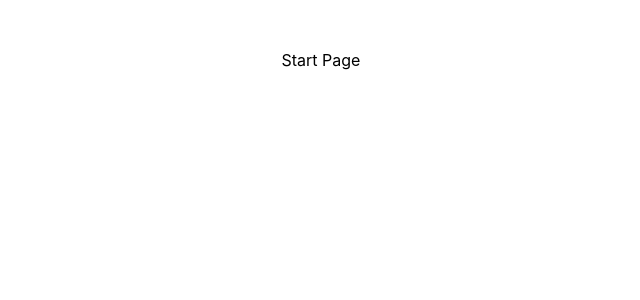
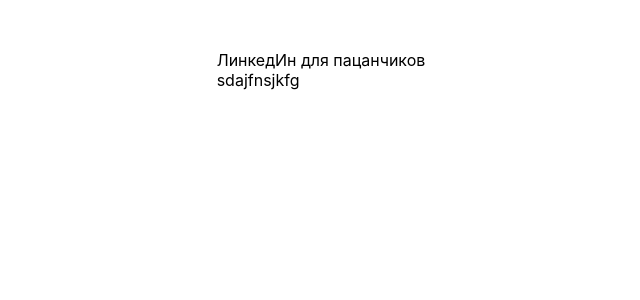
Before and after one commit to Slameich-web/ru_linked_in, a React (Vite) app in the folder client/: page /start_page in a window 1280 px wide. Shown: the top 300 px of the page, without its empty margins (319-959 px from the left). Built offline with nearby package versions, Linux system fonts and the light colour scheme.

Commit message:
first commit

```diff
--- a/client/src/pages/StartPage/index.tsx
+++ b/client/src/pages/StartPage/index.tsx
@@ -1,4 +1,9 @@
 import React from 'react';
 export const StartPage = () => {
-  return <div>Start Page</div>;
+  return (
+    <div>
+      <header className='header'>ЛинкедИн для пацанчиков</header>
+      <body className='body'>sdajfnsjkfg</body>
+    </div>
+  );
 };
```
